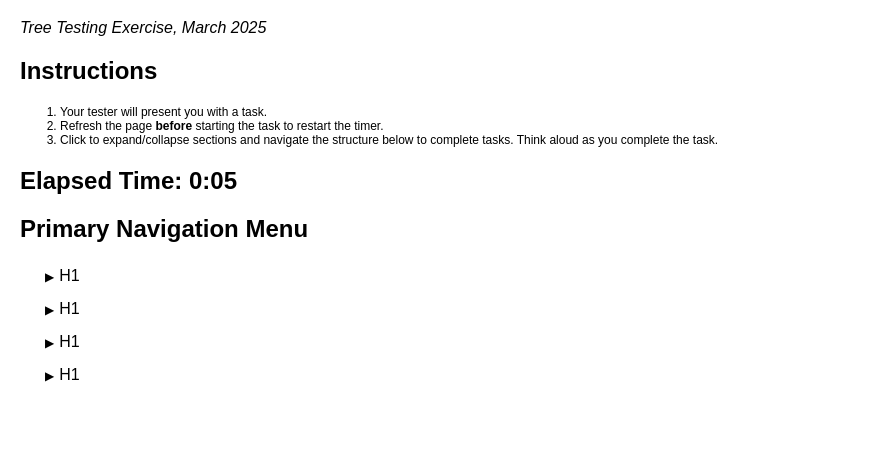
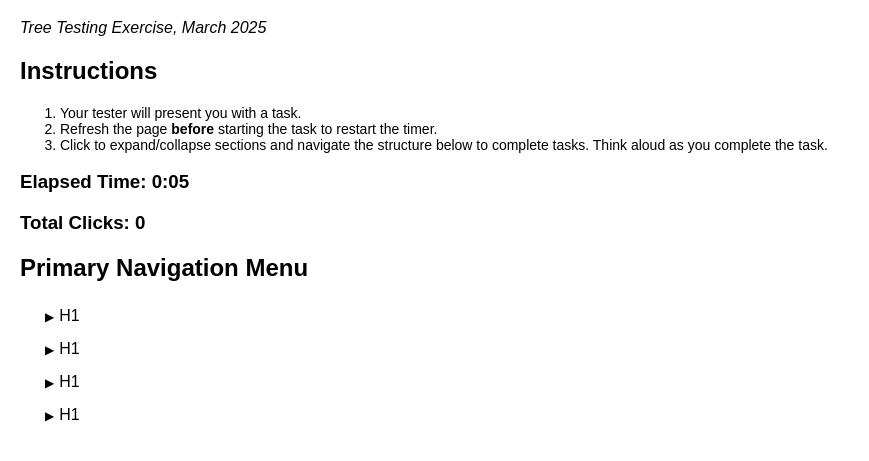
Before and after one commit to jboca93/jboca93.github.io, a plain HTML site: page infocenter.html in a window 1280 px wide. Shown: the part 61-522 px from the top of the page, without its empty margins (0-869 px from the left). Drawn offline with Linux system fonts and the light colour scheme.

Commit message:
added click counter

```diff
--- a/infocenter.html
+++ b/infocenter.html
@@ -53,15 +53,20 @@
 
 <h1>Computing Services InfoCenter</h1>
     <p><em>Tree Testing Exercise, March 2025</em></p>
-    <h2>Instructions</h2>
-    <ol><span style="font-size:12px;">
+      <h2>Instructions</h2>
+    <span style="font-size:14px;"><ol>
     <li>Your tester will present you with a task.</li>
         <li>Refresh the page <strong>before</strong> starting the task to restart the timer.</li>
         <li>Click to expand/collapse sections and navigate the structure below to complete tasks. Think aloud as you complete the task.</li>
-        </span>
+
+
     </ol>
 
-    <h2>Elapsed Time: <span id="timer">0:00</span></h2>
+        </span>
+
+
+    <h3>Elapsed Time: <span id="timer">0:00</span></h3>
+    <h3>Total Clicks: <span id="clickCounter">0</span></h3>
 
     <h2>Primary Navigation Menu</h2>
 
@@ -143,6 +148,14 @@ function updateTimer() {
 // Update the timer every second
 setInterval(updateTimer, 1000);
 
+    let clickCount = 0;
+
+document.addEventListener("click", function () {
+    clickCount++;
+    document.getElementById("clickCounter").textContent = clickCount;
+});
+
+
 </script>
 
 </body>
```
